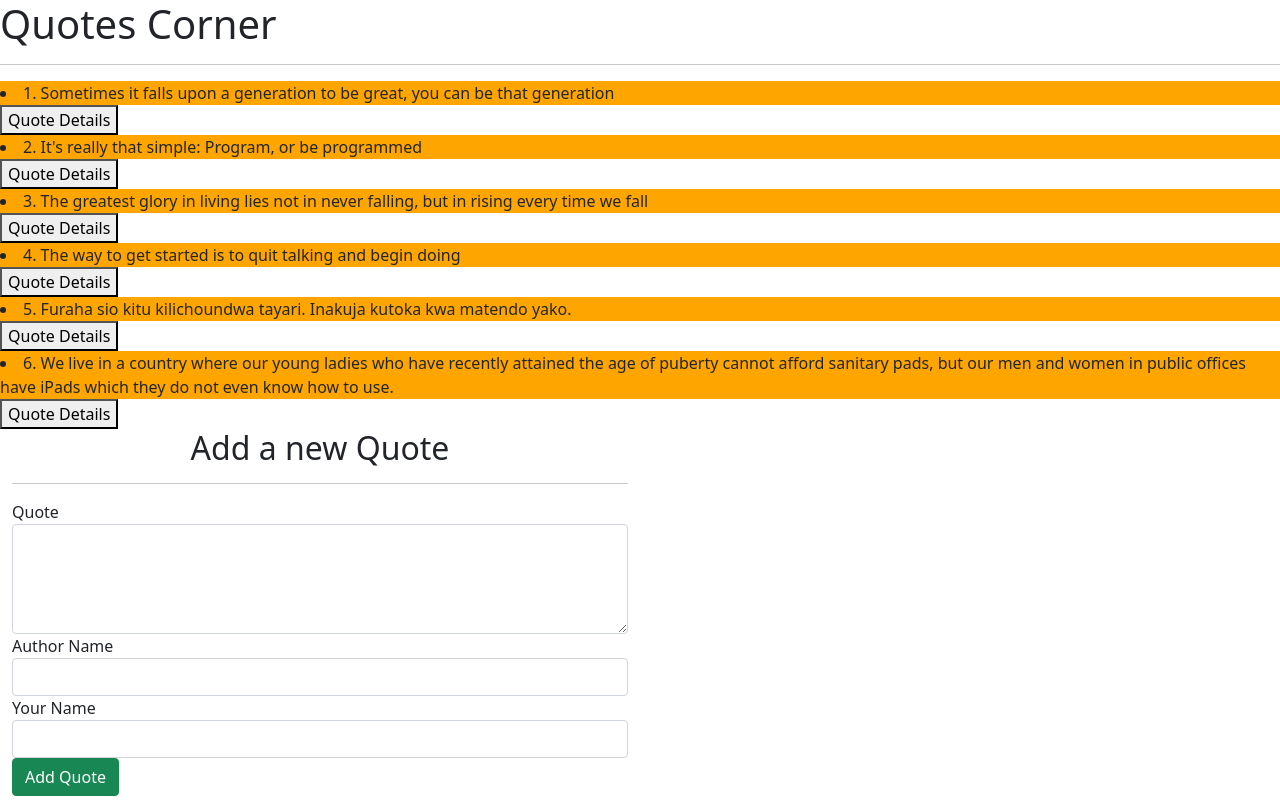
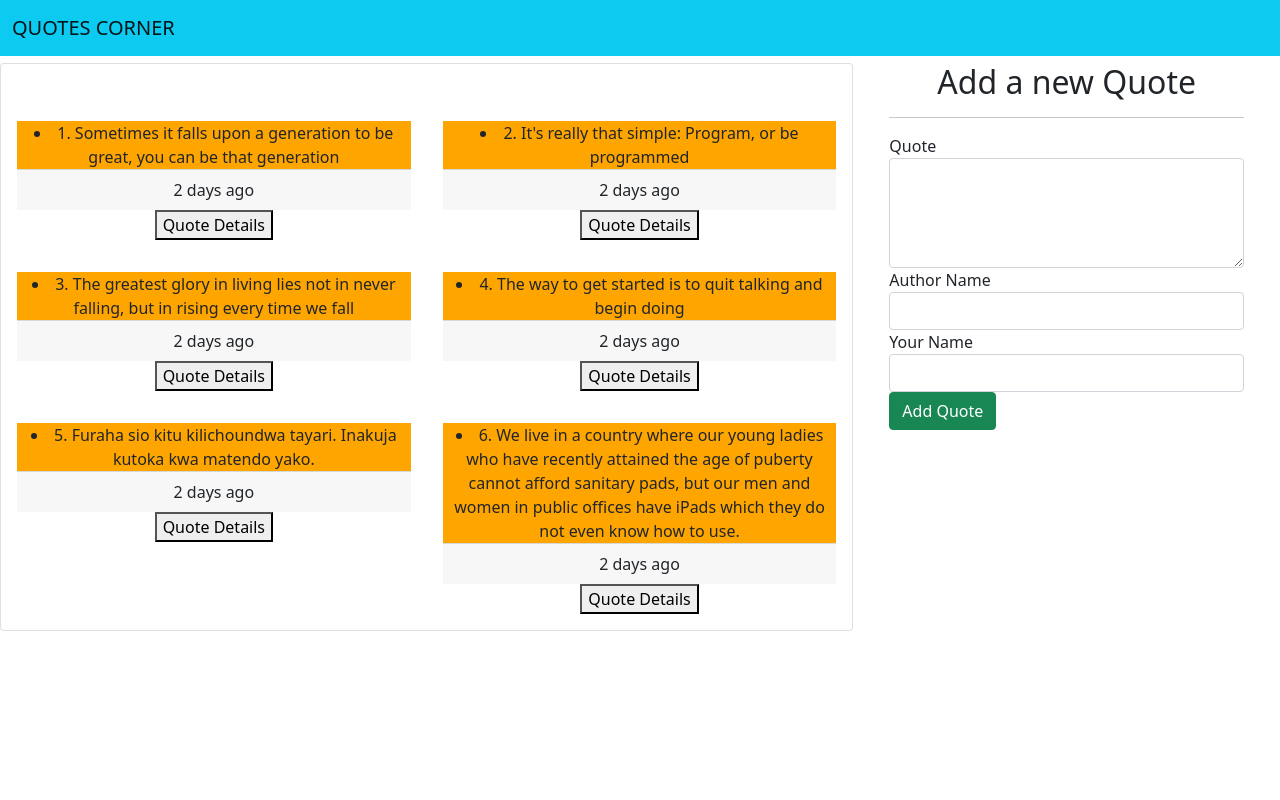
Before and after one commit to IanoSang/Quotes-Corner, an Angular app: page / in a window 1280 px wide. Built offline with nearby package versions, Linux system fonts and the light colour scheme.

Commit message:
feat: styles- adds styling to the quote parent component

```diff
--- a/src/app/app.module.ts
+++ b/src/app/app.module.ts
@@ -8,6 +8,7 @@ import { QuotesDetailsComponent } from './quotes-details/quotes-details.componen
 import { QuotesFormComponent } from './quotes-form/quotes-form.component';
 import {FormsModule} from "@angular/forms";
 import { HighlighterDirective } from './highlighter.directive';
+import { NavbarComponent } from './navbar/navbar.component';
 
 @NgModule({
   declarations: [
@@ -16,6 +17,7 @@ import { HighlighterDirective } from './highlighter.directive';
     QuotesDetailsComponent,
     QuotesFormComponent,
     HighlighterDirective,
+    NavbarComponent,
   ],
   imports: [
     BrowserModule,
--- /dev/null
+++ b/src/app/navbar/navbar.component.html
@@ -0,0 +1,5 @@
+<nav class="navbar fixed-top navbar-light   bg-info">
+  <div class="container-fluid">
+    <a class="navbar-brand" href="#">QUOTES CORNER</a>
+  </div>
+</nav>
--- /dev/null
+++ b/src/app/navbar/navbar.component.ts
@@ -0,0 +1,15 @@
+import { Component, OnInit } from '@angular/core';
+
+@Component({
+  selector: 'app-navbar',
+  templateUrl: './navbar.component.html',
+  styleUrls: ['./navbar.component.css']
+})
+export class NavbarComponent implements OnInit {
+
+  constructor() { }
+
+  ngOnInit(): void {
+  }
+
+}
--- a/src/app/quotes-details/quotes-details.component.html
+++ b/src/app/quotes-details/quotes-details.component.html
@@ -1,4 +1,5 @@
 <p>
-  {{quotes.authorName}}{{quotes.submittedBy}}{{quotes.upvote}}{{quotes.downvote}}
+  {{quotes.authorName}}{{quotes.submittedBy}} <button type="button" ng-click="incrementLikes(vote)">Upvote</button>
+  {{quotes.upvote}} <button type="button" ng-click="incrementDislikes(vote)">Downvote</button>{{quotes.downvote}}
 </p>
 <button (click)= 'quotesDelete(true)' class="btn btn-outline-danger">Delete this Quote</button>
--- a/src/app/quotes/quotes.component.css
+++ b/src/app/quotes/quotes.component.css
@@ -0,0 +1,8 @@
+.card{
+  display: inline-flex;
+  flex-direction: row;
+
+}
+.row{
+  margin-top: 5%;
+}
--- a/src/app/quotes/quotes.component.html
+++ b/src/app/quotes/quotes.component.html
@@ -1,14 +1,28 @@
-<div>
-  <h1>Quotes Corner</h1>
-  <hr>
 
-  <div *ngFor='let quote of quotes;let i = index'>
-    <li appHighlighter>{{quote.id}}. {{quote.quote}}</li>
-    <button (click)='toggleDetails(i)'>Quote Details</button>
-    <app-quotes-details *ngIf="quote.showDescription" [quotes]='quote' (isComplete)= 'quotesDelete($event,i)'></app-quotes-details>
+<div class="nav">
+<app-navbar></app-navbar>
+</div>
+<div class="container-fluid">
+  <div class="row">
+  <div class="card text-center col-md-8">
+
+  <div class="row">
+    <div *ngFor='let quote of quotes;let i = index' class="card-body col-6">
+      <li appHighlighter>{{quote.id}}. {{quote.quote}}</li>
+      <div class="card-footer">
+        2 days ago
+      </div>
+      <button (click)='toggleDetails(i)'>Quote Details</button>
+      <app-quotes-details *ngIf="quote.showDescription" [quotes]='quote' (isComplete)= 'quotesDelete($event,i)'></app-quotes-details>
+    </div>
   </div>
-  <div class="col-md-6">
-    <app-quotes-form (addQuote)="addNewQuote($event)"></app-quotes-form>
   </div>
 
+    <div class="col-md-4">
+      <app-quotes-form (addQuote)="addNewQuote($event)"></app-quotes-form>
+    </div>
+  </div>
+
+
+
 </div>
--- a/src/app/quotes/quotes.component.ts
+++ b/src/app/quotes/quotes.component.ts
@@ -35,6 +35,7 @@ export class QuotesComponent implements OnInit {
       }
     }
   }
+
   addNewQuote(quote: Quotes){
     let goalLength = this.quotes.length;
     quote.id = goalLength+1;
```
Also changed, not shown: src/app/navbar/navbar.component.css (added), 1 other file (tests, documents, lock files or other folders).
